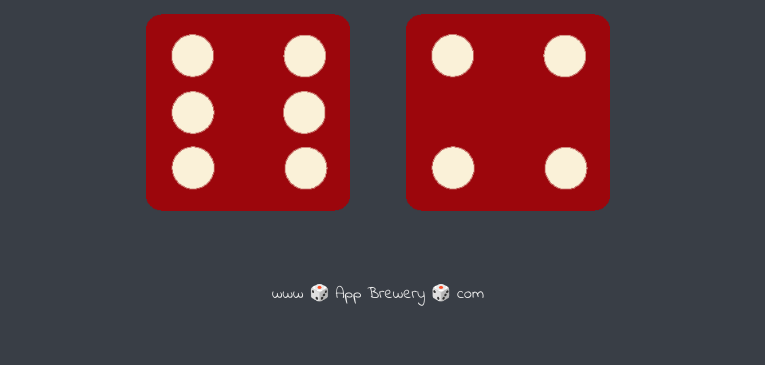
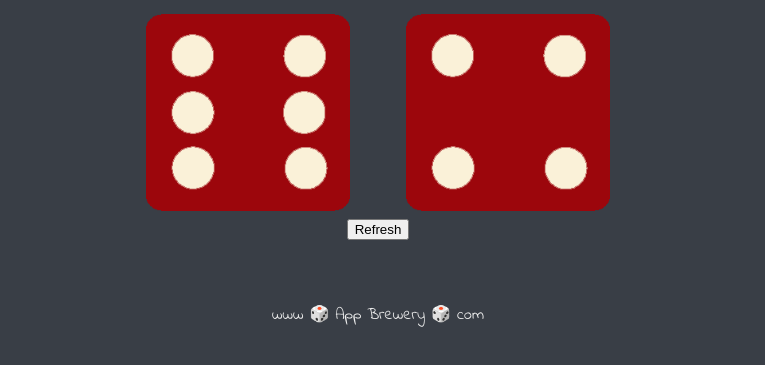
Before and after one commit to SkSay777/Dice-Game, a plain HTML site: page index.html in a window 1280 px wide. Shown: the part 321-686 px from the top of the page, without its empty margins (262-1027 px from the left). Drawn offline with Linux system fonts and the light colour scheme.

Commit message:
Update index.html

```diff
--- a/index.html
+++ b/index.html
@@ -2,7 +2,6 @@
 <html lang="en" dir="ltr">
   <head>
     <meta charset="utf-8">
-    <meta name="viewport" content="width=device-width, initial-scale=1">
     <title>Dicee</title>
     <link rel="stylesheet" href="styles.css">
     <link href="https://fonts.googleapis.com/css?family=Indie+Flower|Lobster" rel="stylesheet">
@@ -23,6 +22,9 @@
         <img class="img2" src="" alt="Dice Image">
       </div>
 
+      <div>
+        <button class="btn" <a href="#" onclick="window.location.reload(true);">Refresh</a></button>
+      </div>
     </div>
 
     <script src="script.js"></script>
```
